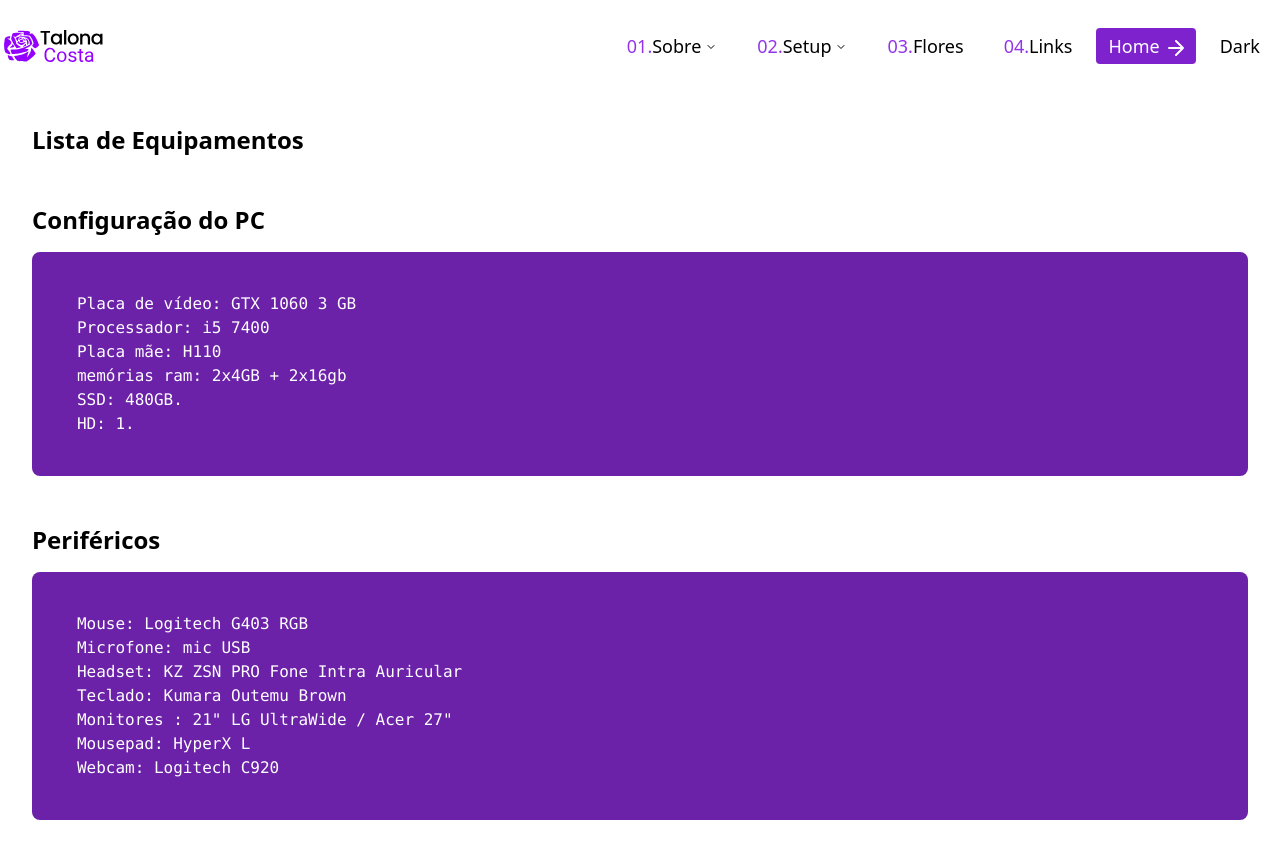
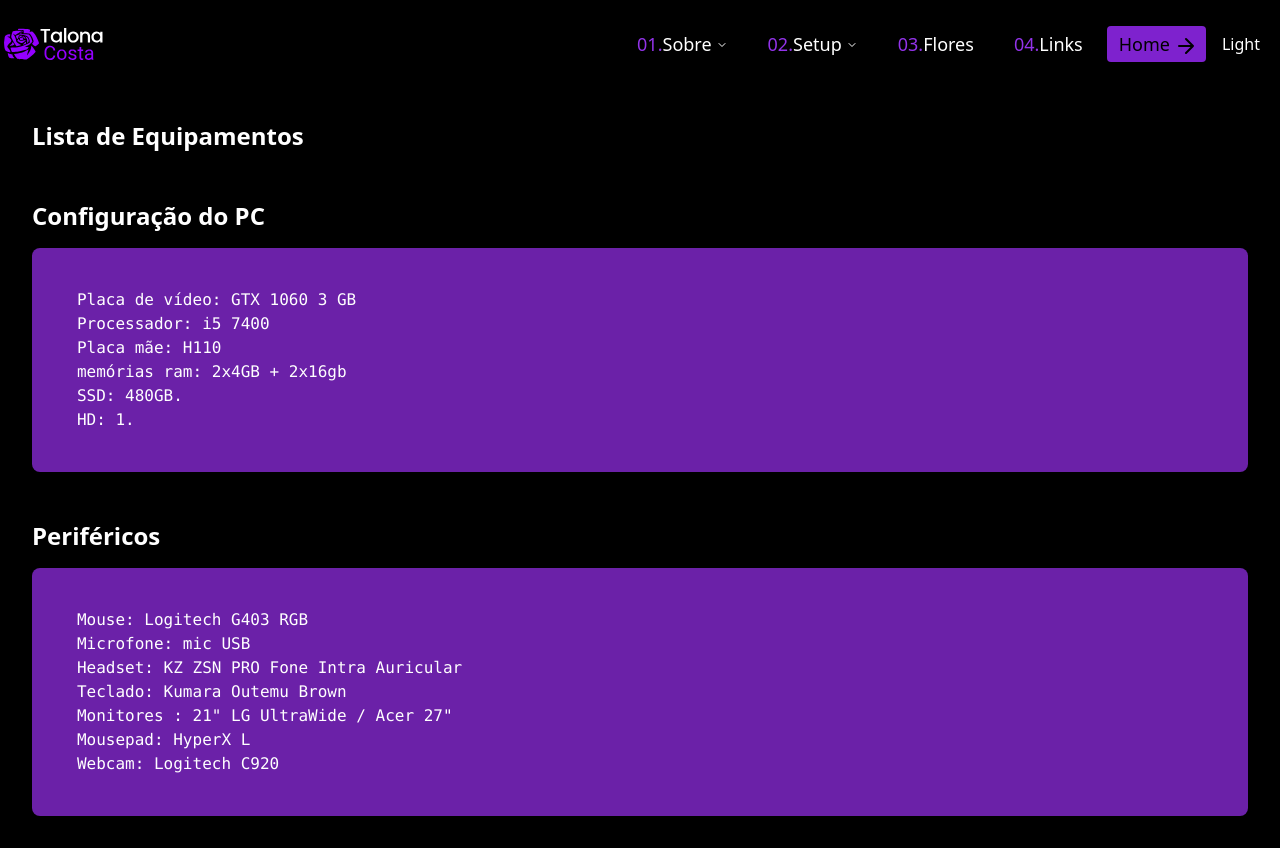
Before and after one commit to Tal0na/WebSite_Talona, a Next.js app: page /Equipamentos in a window 1280 px wide. Built offline with nearby package versions, Linux system fonts and the light colour scheme.

Commit message:
Add files via upload

```diff
--- a/src/app/components/Navbar/NavbarComponent.jsx
+++ b/src/app/components/Navbar/NavbarComponent.jsx
@@ -3,11 +3,11 @@
 import Link from "next/link";
 import Image from "next/image";
 import ThemeButton from "../ThemeToggle";
-import LogoComponent from '../logo/logotheme';
+import LogoComponent from "../logo/logotheme";
 
 const DropdownMenu = ({ items }) => {
   return (
-    <div className="absolute right-0 mt-2 w-48 origin-top-right rounded-md bg-white ring-1 ring-black ring-opacity-5 focus:outline-none dark:bg-black dark:ring-white">
+    <div className="fixed mt-2  flex origin-top-right flex-col rounded-md border-2 border-zinc-200 bg-white dark:border-zinc-500 dark:bg-black">
       {items.map((item, index) => (
         <Link
           key={index}
@@ -98,26 +98,20 @@
 };
 
 const Navbar = () => {
-
-
   const dropdownItemsSobre = [
     { label: "Sobre Mim", href: "/Sobre" },
     { label: "Projetos", href: "/Projetos" },
-    { label: "Item 3", href: "#" },
   ];
 
   const dropdownItemsSetup = [
     { label: "Equipamentos", href: "/Equipamentos" },
     { label: "Stack", href: "/Stack" },
-    { label: "Item 3", href: "#" },
   ];
 
   return (
     <header>
       <div className="container mx-auto flex flex-col flex-wrap items-center p-6 px-1 md:flex-row">
-
         <Link href="/" passHref className="mb-4 flex items-center md:mb-0">
-
           <LogoComponent />
         </Link>
 
@@ -144,7 +138,7 @@
           <Link href="/" passHref>
             <div
               className="mt-4 flex cursor-pointer items-center rounded bg-purple-700 px-3 py-1 text-lg text-white transition
-              duration-300 hover:bg-purple-600 dark:text-black md:mt-0"
+              duration-300 hover:bg-purple-600 md:mt-0 dark:text-black"
             >
               <span>Home</span>
               <svg
@@ -159,8 +153,8 @@
               </svg>
             </div>
           </Link>
-          <ThemeButton />
         </nav>
+        <ThemeButton />
       </div>
     </header>
   );
--- a/src/app/components/logo/logotheme.jsx
+++ b/src/app/components/logo/logotheme.jsx
@@ -3,26 +3,28 @@
 import { useEffect, useState } from 'react';
 
 function LogoComponent() {
-  const { resolvedTheme, setTheme } = useTheme();
+  const { resolvedTheme } = useTheme();
   const [theme, setLocalTheme] = useState(resolvedTheme);
 
   useEffect(() => {
-    // Verifica se o código está sendo executado do lado do cliente (navegador)
     if (typeof window !== 'undefined') {
       setLocalTheme(resolvedTheme);
     }
   }, [resolvedTheme]);
 
-  // Determine qual logo exibir com base no tema
-  const logoSrc = theme === 'dark' ? '/svgs/logolight.svg' : '/svgs/logodark.svg';
+
+
+  const logoSrc = theme === 'dark' ? '/svgs/logolight.svg': '/svgs/logodark.svg';
 
   return (
+    <div >
       <Image
         src={logoSrc}
         alt={theme === 'dark' ? 'logo (modo escuro)' : 'logo'}
         width={100}
         height={100}
       />
+    </div>
   );
 }
 
--- a/src/pages/Equipamentos.jsx
+++ b/src/pages/Equipamentos.jsx
@@ -34,22 +34,22 @@
     <>
       <div className="min-h-screen w-full bg-white dark:bg-black">
         <Navbar />
-      <div className=" p-8">
-        <h2 className="mb-4 text-2xl font-bold dark:text-white text-black">
+        <div className="p-4 md:p-8">
+          <h2 className="mb-4 text-2xl font-bold text-black dark:text-white">
             Lista de Equipamentos
           </h2>
 
-        <h2 className="mt-8 py-4 text-2xl font-bold dark:text-white text-black">
+          <h2 className="mt-8 py-4 text-2xl font-bold text-black dark:text-white">
             Configuração do PC
           </h2>
-        <pre className="font-roboto rounded-lg bg-purple-800 p-4 text-white">
+          <pre className="font-roboto overflow-x-auto rounded-lg bg-purple-800 p-4 text-white">
             {configuracaoPC}
           </pre>
 
-        <h2 className="font-poppins mt-8 py-4 text-2xl font-bold dark:text-white text-black">
+          <h2 className="font-poppins mt-8 py-4 text-2xl font-bold text-black dark:text-white">
             Periféricos
           </h2>
-        <pre className="font-roboto rounded-lg bg-purple-800 p-4 text-white">
+          <pre className="font-roboto overflow-x-auto rounded-lg bg-purple-800 p-4 text-white">
             {perifericos}
           </pre>
         </div>
--- a/src/pages/Projetos.jsx
+++ b/src/pages/Projetos.jsx
@@ -15,19 +15,21 @@
 const Projetos = () => {
   return (
     <>
+      <div className="min-h-screen w-full bg-white dark:bg-black">
         <Navbar />
 
         <h1 className="font-poppins mb-20 mt-10 text-center text-3xl text-purple-600">
           Aqui estão alguns dos meus projetos
         </h1>
 
-      <div className="grid-rows-7 grid grid-cols-8 gap-3 p-4">
-
+        <div className="grid grid-cols-8 grid-rows-2 gap-3 p-4">
           <a
             href="https://coffe-com-codigo.vercel.app/"
             target="_blank"
             className="col-span-2 row-span-2 flex h-32 transform flex-col items-center
-  justify-center rounded-xl border-2 border-[#4e3629] bg-[#e9d691] text-center text-[#4e3629] shadow-md transition-transform duration-300 hover:scale-105"
+                      justify-center rounded-xl border-2 border-[#4e3629] bg-[#e9d691]
+                      text-center text-[#4e3629]
+                      shadow-md transition-transform duration-300 hover:scale-105"
           >
             <span className="text-lg font-bold">Coffe Com Codigo</span>
             <p className="mt-2 text-sm">
@@ -127,7 +129,9 @@
           hover:scale-105"
           >
             <FontAwesomeIcon icon={faTools} className="mb-2 text-3xl" />
-          <span className="mt-2 text-lg font-bold">Ferramentas e Recursos</span>
+            <span className="mt-2 text-lg font-bold">
+              Ferramentas e Recursos
+            </span>
             <p className="mt-1 text-sm">
               Descubra minhas ferramentas e recursos favoritos que uso.
             </p>
@@ -202,6 +206,7 @@
             </p>
           </a>
         </div>
+      </div>
     </>
   );
 };
--- a/src/pages/_app.jsx
+++ b/src/pages/_app.jsx
@@ -4,7 +4,7 @@
 function MyApp({ Component, pageProps }) {
   return (
     <ThemeProvider attribute="class"
-    defaultTheme="system"
+    defaultTheme="dark"
     enableSystem
     disableTransitionOnChange >
       <div>
```
Lines whose indentation alone changed are shown as unchanged.
